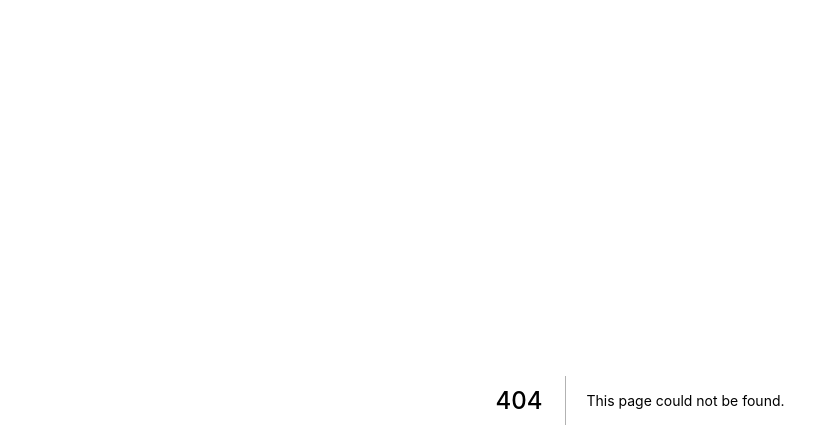
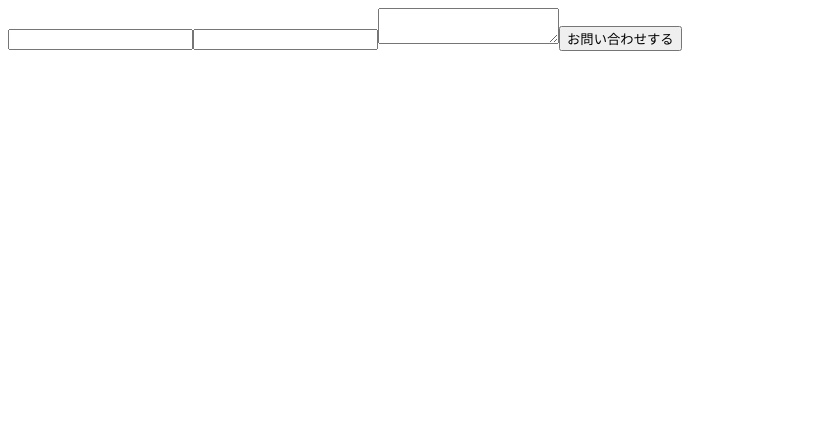
Before and after one commit to melty12/next-boilerplate, a Next.js app: page /contacts in a window 1280 px wide. Before the commit this address had no page. Shown: the top 448 px of the page, without its empty margins (0-839 px from the left). Built offline with nearby package versions, Linux system fonts and the light colour scheme.

Commit message:
add contacts

```diff
--- a/next.config.js
+++ b/next.config.js
@@ -24,5 +24,6 @@ module.exports = {
   },
   env: {
     api_key: process.env.API_KEY,
+    write_api_key: process.env.WRITE_API_KEY
   },
 };
--- /dev/null
+++ b/src/pages/contacts/complete.tsx
@@ -0,0 +1,5 @@
+const Success = () => (
+  <div>送信が完了しました</div>
+);
+
+export default Success;
--- /dev/null
+++ b/src/pages/contacts/index.tsx
@@ -0,0 +1,61 @@
+import React, { useState } from "react"
+import { useRouter } from "next/router"
+import axios from "axios"
+
+const Contacts = () => {
+  const router = useRouter();
+  const [email, setEmail] = useState("");
+  const [name, setName] = useState("");
+  const [body, setBody] = useState("");
+
+  const handleSubmit = (e: React.MouseEvent<HTMLButtonElement>) => {
+    e.preventDefault();
+
+    const data = {
+      email: email,
+      name: name,
+      body: body
+    }
+
+    axios({
+      method: "post",
+      url: "https://komeiotake.microcms.io/api/v1/contacts",
+      data: data,
+      headers: {
+        "Content-Type": "application/json",
+        "X-WRITE-API-KEY": process.env.write_api_key
+      }
+    })
+      .then(() => {
+        router.push("/contacts/complete")
+      })
+      .catch(err => {
+        console.log(err);
+      })
+  }
+
+  return (
+    <div>
+      <input
+        type="email"
+        name="email"
+        value={email}
+        onChange={e => setEmail(e.target.value)}
+      />
+      <input
+        type="text"
+        name="name"
+        value={name}
+        onChange={e => setName(e.target.value)}
+      />
+      <textarea
+        name="body"
+        value={body}
+        onChange={e => setBody(e.target.value)}
+      />
+      <button onClick={handleSubmit}>お問い合わせする</button>
+    </div>
+  )
+}
+
+export default Contacts;
```
